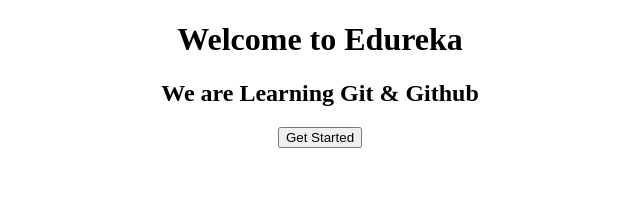
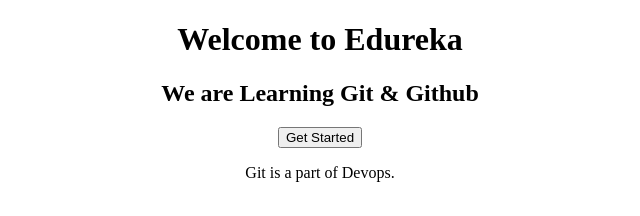
Before and after one commit to subhjeetkumar3/may--20, a plain HTML site: page index.html in a window 1280 px wide. Shown: the whole page, without its empty margins (320-960 px from the left). Drawn offline with Linux system fonts and the light colour scheme.

Commit message:
changes from fix 2nd time

```diff
--- a/index.html
+++ b/index.html
@@ -10,7 +10,7 @@
 		</h1>
 		<h2> We are Learning Git & Github</h2>
 		<button> Get Started </button>
-
+		<p>Git is a part of Devops. </p>
 	</center>
 
 </body>
```
